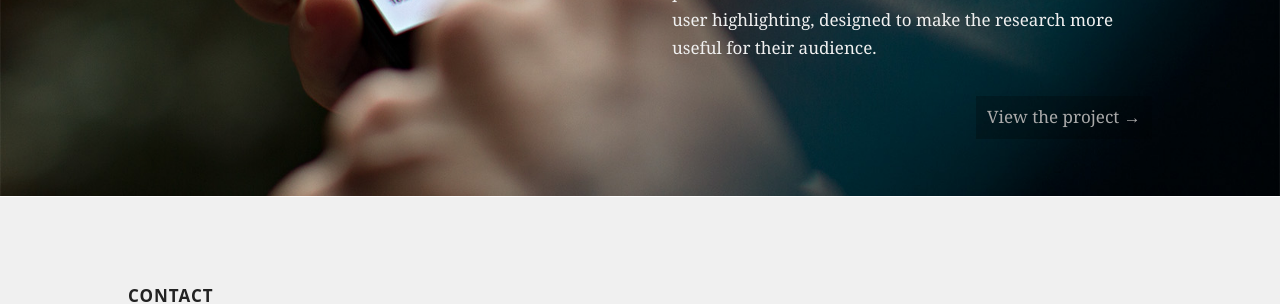
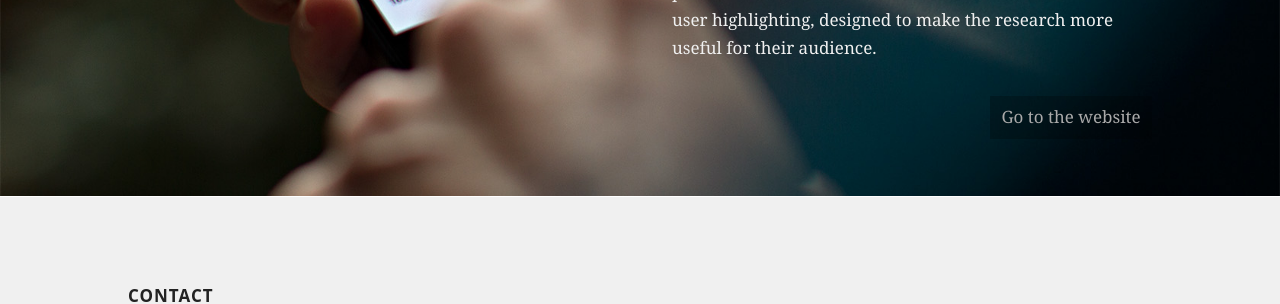
Before and after one commit to collagraph/collagraph.github.io, a Jekyll site: the page built from index.html, in a window 1280 px wide and 900 px high, scrolled down 1885 px. Shown: the part 155-459 px from the top of the window. Built offline with Jekyll 4.4.1, drawn with Linux system fonts in a browser that asks for light colours; nearby versions of some CDN libraries; Markdown is read by kramdown in place of the engine named in the settings.

Commit message:
change text to 'go to website'

```diff
--- a/_includes/portfolio.html
+++ b/_includes/portfolio.html
@@ -25,7 +25,7 @@
 						<div class="entry-summary">
 							<p>We worked with the Australian Centre for Independent Journalism to publish their research into how the Australian media reports on climate science.</p>
 							<p>Moving beyond the PDF, we created an accessible online publication with features like interactive data tables and user highlighting, designed to make the research more useful for their audience.</p>
-							<p><a class="view-project" href="http://sceptical-climate.investigate.org.au" title="View the Sceptical Climate Report.">View the project &rarr;</a></p>
+							<p><a class="view-project" href="http://sceptical-climate.investigate.org.au" title="View the Sceptical Climate Report.">Go to the website</a></p>
 
 	    					<!-- <a class="next" href="#sustainable-communities-plan">Next project</a> -->
 						</div>
```
